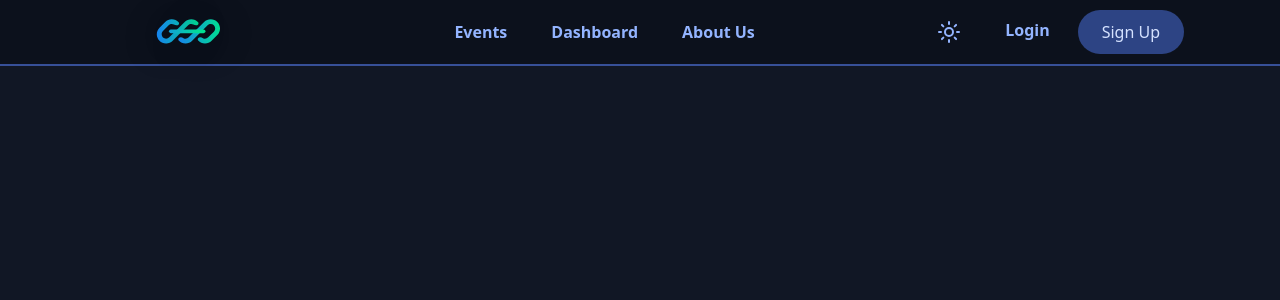
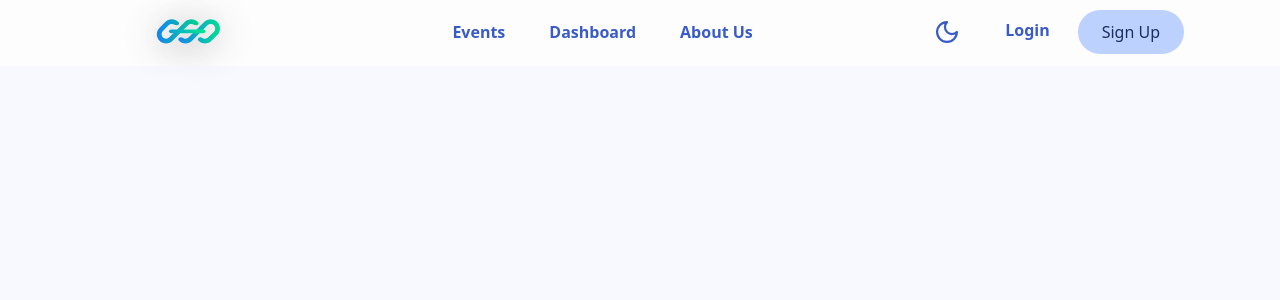
Before and after one commit to adithya-adee/hackverse, a Next.js app in the folder frontend/: page / in a window 1280 px wide. Shown: the top 300 px of the page. Built offline with nearby package versions, Linux system fonts and the light colour scheme.

Commit message:
Implement the changed themes in all components

```diff
--- a/frontend/src/app/globals.css
+++ b/frontend/src/app/globals.css
@@ -10,20 +10,32 @@
   --font-mono: var(--font-geist-mono);
 
   /* Add your primary colors here */
-  --color-primary: #3d63dd;
-  --color-primary-light: #405eb2;
-  --color-primary-1: #0c111c;
-  --color-primary-2: #111725;
-  --color-primary-3: #172448;
-  --color-primary-4: #1d2e61;
-  --color-primary-5: #243974;
-  --color-primary-6: #2d4484;
-  --color-primary-7: #375098;
-  --color-primary-8: #405eb2;
-  --color-primary-9: #3d63dd;
-  --color-primary-10: #3f5cb0;
-  --color-primary-11: #93b4ff;
-  --color-primary-12: #d5e2ff;
+  --color-primary-1: #fdfdfe;
+  --color-primary-2: #F7F9FF;
+  --color-primary-3: #EDF2FE;
+  --color-primary-4: #DFEAFF;
+  --color-primary-5: #D0DFFF;
+  --color-primary-6: #BDD1FF;
+  --color-primary-7: #A6BFF9;
+  --color-primary-8: #87A5EF;
+  --color-primary-9: #3D63DD;
+  --color-primary-10: #3657C3;
+  --color-primary-11: #395BC7;
+  --color-primary-12: #1D2E5C;
+
+  /* Generate primary-1 etc. that your Tailwind uses */
+  --primary-1: var(--color-primary-1);
+  --primary-2: var(--color-primary-2);
+  --primary-3: var(--color-primary-3);
+  --primary-4: var(--color-primary-4);
+  --primary-5: var(--color-primary-5);
+  --primary-6: var(--color-primary-6);
+  --primary-7: var(--color-primary-7);
+  --primary-8: var(--color-primary-8);
+  --primary-9: var(--color-primary-9);
+  --primary-10: var(--color-primary-10);
+  --primary-11: var(--color-primary-11);
+  --primary-12: var(--color-primary-12);
 
   --color-sidebar-ring: var(--sidebar-ring);
   --color-sidebar-border: var(--sidebar-border);
@@ -96,20 +108,35 @@
 }
 
 .dark {
-  --color-primary-1: #FDFDFE;
-  --color-primary-2: #F7F9FF;
-  --color-primary-3: #EDF2FE;
-  --color-primary-4: #DFEAFF;
-  --color-primary-5: #D0DFFF;
-  --color-primary-6: #BDD1FF;
-  --color-primary-7: #A6BFF9;
-  --color-primary-8: #87A5EF;
-  --color-primary-9: #3D63DD;
-  --color-primary-10: #3657C3;
-  --color-primary-11: #395BC7;
-  --color-primary-12: #1D2E5C;
+  /* Dark mode primary colors */
+  --color-primary-1: #0c111c;
+  --color-primary-2: #111725;
+  --color-primary-3: #172448;
+  --color-primary-4: #1d2e61;
+  --color-primary-5: #243974;
+  --color-primary-6: #2d4484;
+  --color-primary-7: #375098;
+  --color-primary-8: #405eb2;
+  --color-primary-9: #3d63dd;
+  --color-primary-10: #3f5cb0;
+  --color-primary-11: #93b4ff;
+  --color-primary-12: #d5e2ff;
 
+  /* Generate primary-1 etc. that your Tailwind uses */
+  --primary-1: var(--color-primary-1);
+  --primary-2: var(--color-primary-2);
+  --primary-3: var(--color-primary-3);
+  --primary-4: var(--color-primary-4);
+  --primary-5: var(--color-primary-5);
+  --primary-6: var(--color-primary-6);
+  --primary-7: var(--color-primary-7);
+  --primary-8: var(--color-primary-8);
+  --primary-9: var(--color-primary-9);
+  --primary-10: var(--color-primary-10);
+  --primary-11: var(--color-primary-11);
+  --primary-12: var(--color-primary-12);
 
+  /* Dark mode base colors */
   --background: oklch(0.145 0 0);
   --foreground: oklch(0.985 0 0);
   --card: oklch(0.205 0 0);
--- a/frontend/src/components/root components/Navbar.tsx
+++ b/frontend/src/components/root components/Navbar.tsx
@@ -10,11 +10,11 @@ import { RootState } from "@/store/store";
 
 function Navbar() {
   const dispatch = useDispatch();
-  const isDarkMode = useSelector((state: RootState) => state.theme.mode);
+  const mode = useSelector((state: RootState) => state.theme.mode);
 
   return (
     <div
-      className={`fixed top-0 left-0 w-full z-50 transition-all duration-300 border-b-2 border-primary-7 bg-primary-1`}
+      className={`fixed top-0 left-0 w-full z-50 transition-all duration-300 border-b-2 border-[var(--primary-1)] bg-[var(--primary-1)]`}
     >
       <div className="max-w-[90%] mx-auto px-4 sm:px-6 lg:px-8 h-16 flex justify-between items-center">
         <a className="flex items-center justify-center" href="/">
@@ -23,17 +23,17 @@ function Navbar() {
 
         <div className="flex gap-3">
           <Link href="/events">
-            <button className="px-4 py-2 text-primary-11 hover:text-primary-10 font-bold transition-colors">
+            <button className="px-4 py-2 text-[var(--primary-11)] hover:text-[var(--primary-10] font-bold transition-colors">
               Events
             </button>
           </Link>
           <Link href="/dashboard">
-            <button className="px-4 py-2 text-primary-11 hover:text-primary-10 font-bold transition-colors">
+            <button className="px-4 py-2 text-[var(--primary-11)] hover:text-[var(--primary-10] font-bold transition-colors">
               Dashboard
             </button>
           </Link>
           <Link href="/about-us">
-            <button className="px-4 py-2 text-primary-11 hover:text-primary-10 font-bold transition-colors">
+            <button className="px-4 py-2 text-[var(--primary-11)] hover:text-[var(--primary-10] font-bold transition-colors">
               About Us
             </button>
           </Link>
@@ -41,18 +41,34 @@ function Navbar() {
 
         <div className="flex gap-3">
           <button
-            className="px-4 py-2 text-primary-11 hover:text-primary-10 font-bold transition-colors"
+            className="relative px-4 py-2 rounded-full bg-transparent text-[var(--primary-11)] hover:text-[var(--primary-10)] font-bold transition-colors focus:outline-none focus:ring-2 focus:ring-[var(--primary-7)]/50"
             onClick={() => dispatch(toggleTheme())}
+            aria-label="Toggle theme"
           >
-            {isDarkMode ? <SunIcon /> : <MoonIcon />}
+            <span className="relative flex items-center justify-center w-7 h-7">
+              <SunIcon
+                className={`absolute transition-all duration-300 scale-110 ${
+                  mode === "dark"
+                    ? "opacity-100 rotate-0"
+                    : "opacity-0 -rotate-45 scale-75"
+                } text-[var(--primary-11)] drop-shadow-[0_0_8px_rgba(255,221,51,0.3)]`}
+              />
+              <MoonIcon
+                className={`absolute transition-all duration-300 scale-110 ${
+                  mode === "light"
+                    ? "opacity-100 rotate-0"
+                    : "opacity-0 rotate-45 scale-75"
+                } text-[var(--primary-11)]`}
+              />
+            </span>
           </button>
           <Link href="/sign-in">
-            <button className="px-4 py-2 text-primary-11 hover:text-primary-10 font-bold transition-colors">
+            <button className="px-4 py-2 text-[var(--primary-11)] hover:text-[var(--primary-10)] font-bold transition-colors">
               Login
             </button>
           </Link>
           <Link href="/sign-up">
-            <button className="px-6 py-2.5 bg-primary-6 hover:bg-primary-10 text-primary-12 rounded-full hover:shadow-lg hover:shadow-primary/20 font-medium transition-all hover:scale-105 active:scale-100">
+            <button className="px-6 py-2.5 bg-[var(--primary-6)] hover:bg-[var(--primary-10)] text-[var(--primary-12)] rounded-full hover:shadow-lg hover:shadow-primary/20 font-medium transition-all hover:scale-105 active:scale-100">
               Sign Up
             </button>
           </Link>
```
Also changed, not shown: frontend/src/app/(auth)/sign-in/page.tsx (+17 -20 lines), frontend/src/app/(auth)/sign-up/page.tsx (+23 -32 lines), 1 other file (tests, documents, lock files or other folders).
